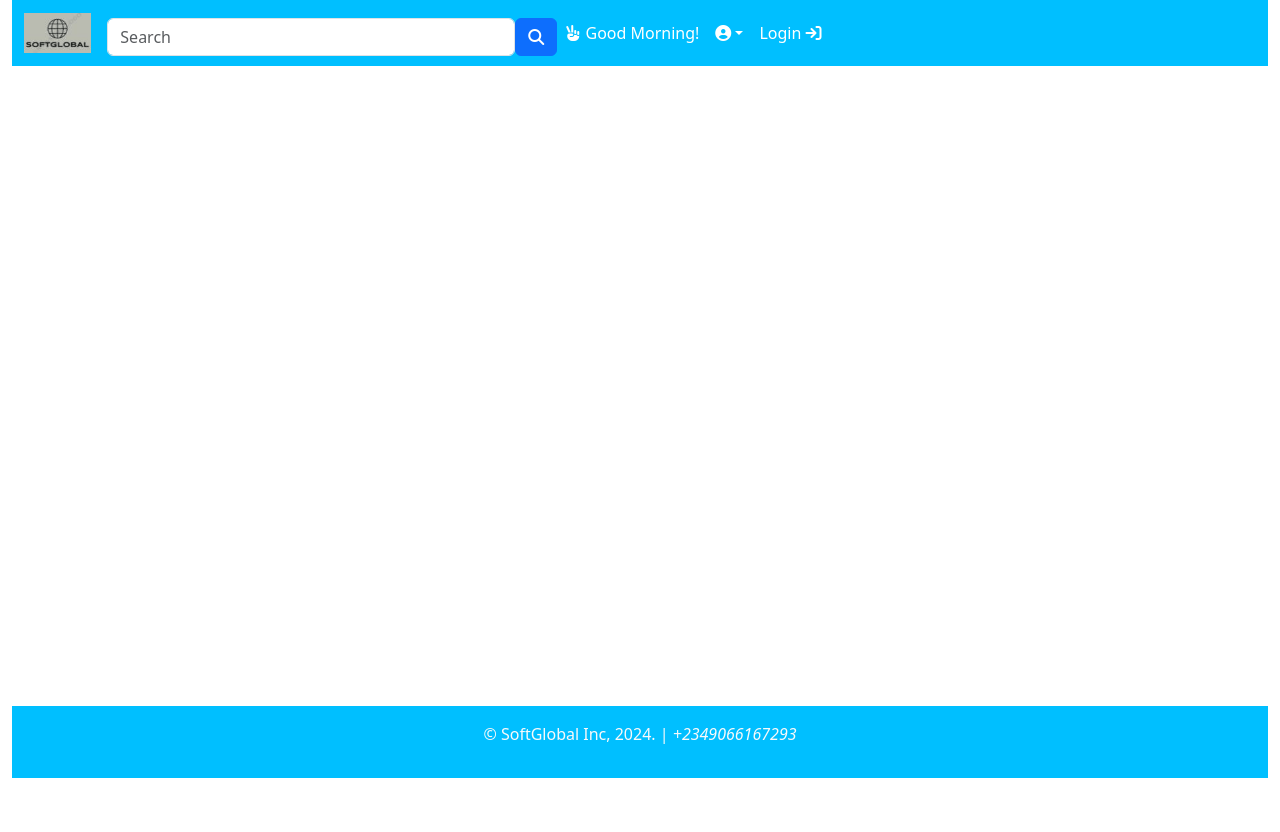
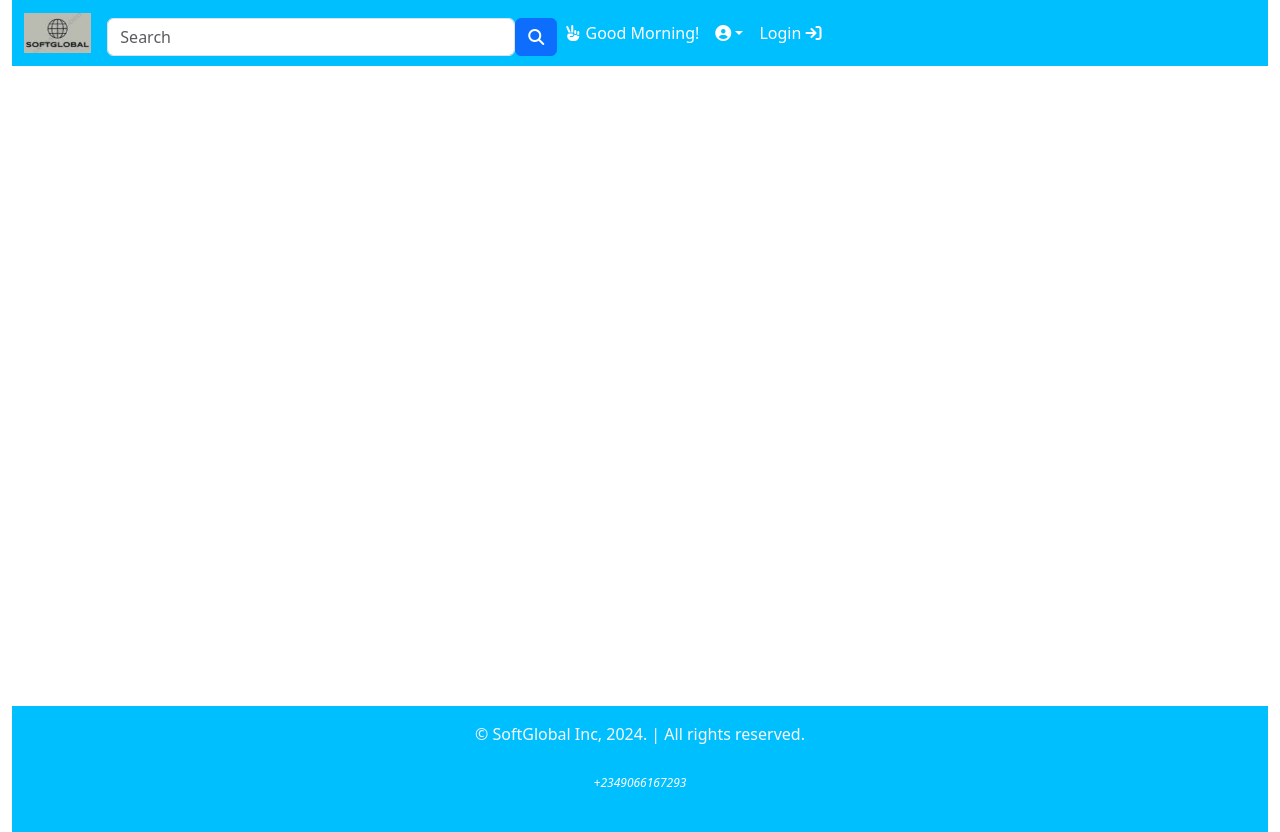
Before and after one commit to syntaxland/frontend-softglobal, a React (Create React App) app: page /edit-review in a window 1280 px wide. Before the commit the page ends 800 px from the top, so only its background shows below. Built offline with nearby package versions, Linux system fonts and the light colour scheme.

Commit message:
new update

```diff
--- a/src/components/Footer.js
+++ b/src/components/Footer.js
@@ -3,7 +3,8 @@ import React, {
   // useState
  } from "react";
 import { Row, Col,
-  // Modal, Button
+  // Modal,
+  Button
 } from "react-bootstrap";
 // import { useSelector } from "react-redux";
 // import OtpDisableAccountFund from "./settings/OtpDisableAccountFund";
@@ -81,22 +82,20 @@ function Footer() {
           <Row>
             <Col className="text-center py-2">
               <p>
-                &copy; SoftGlobal Inc, {currentYear}. |{" "}
-                <i>+2349066167293</i>
-                {/* <i>A payment solution for all humans...</i> */}
+                &copy; SoftGlobal Inc, {currentYear}. |{" "} All rights reserved.
               </p>
 
-              {/* <p>
+              <p>
                 <Button
                   variant="outline-transparent"
                   className="rounded"
-                  onClick={softGlobalLink}
+                  // onClick={softGlobalLink}
                 >
                   <i style={{ fontSize: "12px", color: "white" }}>
-                    Powered by SoftGlobal
+                    +2349066167293
                   </i>
                 </Button>{" "}
-              </p> */}
+              </p>
             </Col>
           </Row>
         </Col>
```
